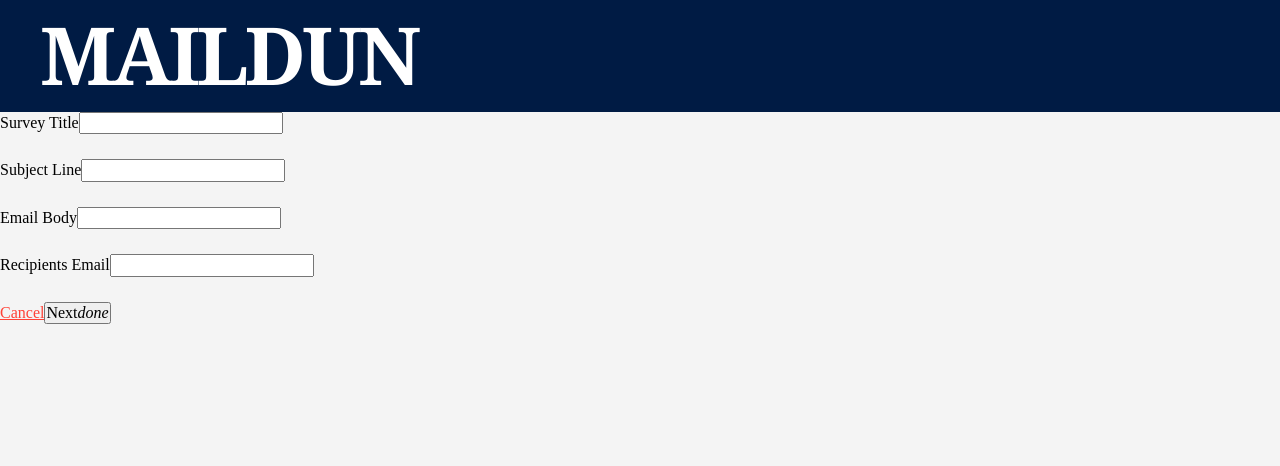
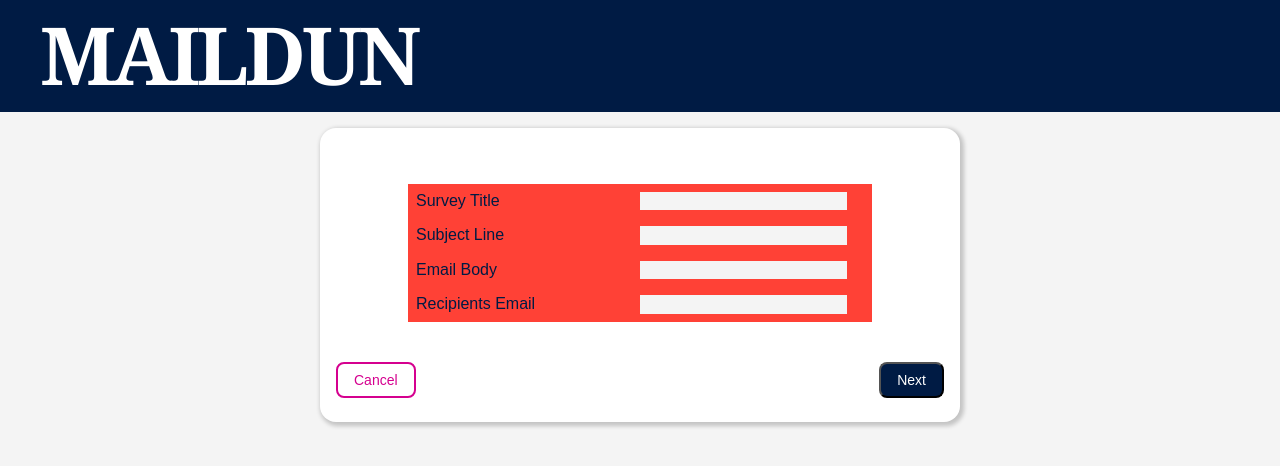
Before and after one commit to penkong/react-maildun, a React (Create React App) app in the folder client/: page /surveys/new in a window 1280 px wide. Shown: the top 466 px of the page. Built offline with nearby package versions, Linux system fonts and the light colour scheme; no server answers.

Commit message:
styling form of recipients

```diff
--- a/client/src/components/Dashboard.js
+++ b/client/src/components/Dashboard.js
@@ -1,8 +1,8 @@
 import React from 'react';
 import { Link } from 'react-router-dom';
 import SurveyList from './surveys/SurveyList';
-import { FontAwesomeIcon } from '@fortawesome/react-fontawesome';
-import { faCoffee } from '@fortawesome/free-solid-svg-icons';
+// import { FontAwesomeIcon } from '@fortawesome/react-fontawesome';
+// import { faCoffee } from '@fortawesome/free-solid-svg-icons';
 
 const Dashboard = () => {
   return (
--- a/client/src/components/surveys/SurveyField.js
+++ b/client/src/components/surveys/SurveyField.js
@@ -4,11 +4,15 @@
 const SurveyField = ({ input, label, meta: { error, touched } }) => {
   // console.log(meta);
   return (
-    <div>
-      <label>{label}</label>
-      <input {...input} style={{marginBottom: '5px'}} />
-      <div className="red-text" style={{marginBottom: '20px'}}>
-      {touched && error}
+    <div className="pa2 cf bg-red">
+      <div className="fl w-100 w-50-ns">
+        <label className="mr2">{label}</label>
+      </div>
+      <div className="fl fr-m fr-l w-100 w-50-ns">
+        <input className="bn bg-near-white" {...input}/>
+      </div>
+      <div>
+        {touched && error}
       </div>
     </div>
   )
--- a/client/src/components/surveys/SurveyForm.js
+++ b/client/src/components/surveys/SurveyForm.js
@@ -14,19 +14,26 @@
 
   renderFields(){
     return _.map(FIELDS, ({label,name}) => {
-      return <Field key={name} component={SurveyField} type="text" label={label} name={name}/>
+      return <Field className="w-100 center" key={name} component={SurveyField} type="text" label={label} name={name}/>
     });
   }
   render() {
     return (
       <div>
-        <form onSubmit={this.props.handleSubmit(this.props.onSurveySubmit)}>
-          {this.renderFields()}
-          <Link to="/surveys" className="red btn-flat left white-text" type="submit">Cancel
-          </Link>
-          <button className="teal btn-flat right white-text" type="submit">Next
-            <i className="material-icons right">done</i>
-          </button>
+        <form className="avenir w-100 w-80-m w-50-l br4 shadow-3 center hidden bg-white mv3 pa3"
+          onSubmit={this.props.handleSubmit(this.props.onSurveySubmit)}
+        >
+          <div className="db navy w-100 measure pa2 mv2 mv4-l center">
+            {this.renderFields()}
+          </div>
+          <div className="cf">
+            <div className="fl">
+              <Link className="f6 link dim br3 ba bw1 ph3 pv2 mb2 dib dark-pink" to="/surveys" type="submit">Cancel</Link>
+            </div>
+            <div className="fr">
+              <button className="f6 link dim br3 ph3 pv2 mb2 dib white bg-navy" type="submit">Next</button>
+            </div>
+          </div>
         </form>
       </div>
     );
```
